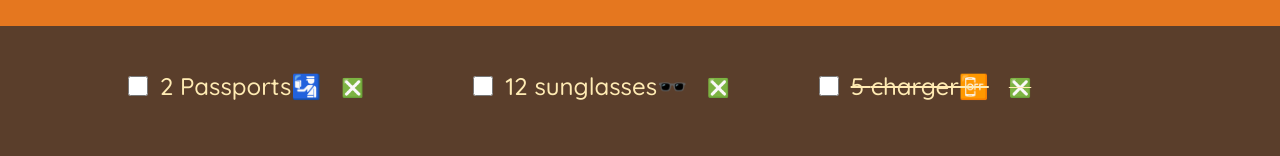
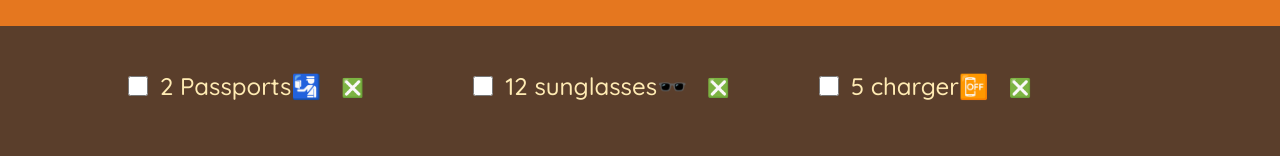
Before and after one commit to Mostafiz-riya/travel-react-app, a React (Create React App) app: page / in a window 1280 px wide. Shown: the part 251-407 px from the top of the page. Built offline with nearby package versions, Linux system fonts and the light colour scheme; the HTML template or start-up script is replaced by a standard one.

Commit message:
git commit -m"fourth" git add .

```diff
--- a/src/App.js
+++ b/src/App.js
@@ -3,7 +3,7 @@ import { useState } from "react";
 const initialItems = [
     { id: 1, description: "Passports🛂", quantity: 2, packed: false },
     { id: 2, description: "sunglasses🕶️", quantity: 12, packed: false },
-    { id: 3, description: "charger📴", quantity: 5, packed: true },
+    { id: 3, description: "charger📴", quantity: 5, packed: false },
   ];
 
 export default function App(){
@@ -47,7 +47,7 @@ function Form(onAddUnits){
     function handleSubmit(e){
         e.preventdefault();////// page refresh hobena,single dynamic page\\\\\\\\\
        if(!description)return;
-   const newUnit={description,quantity,packed:false,id: Date.now()};
+   const newUnit={description,quantity,packed:true,id: Date.now()};
    console.log(newUnit);
    onAddUnits(newUnit);
    setDescription("");
```
